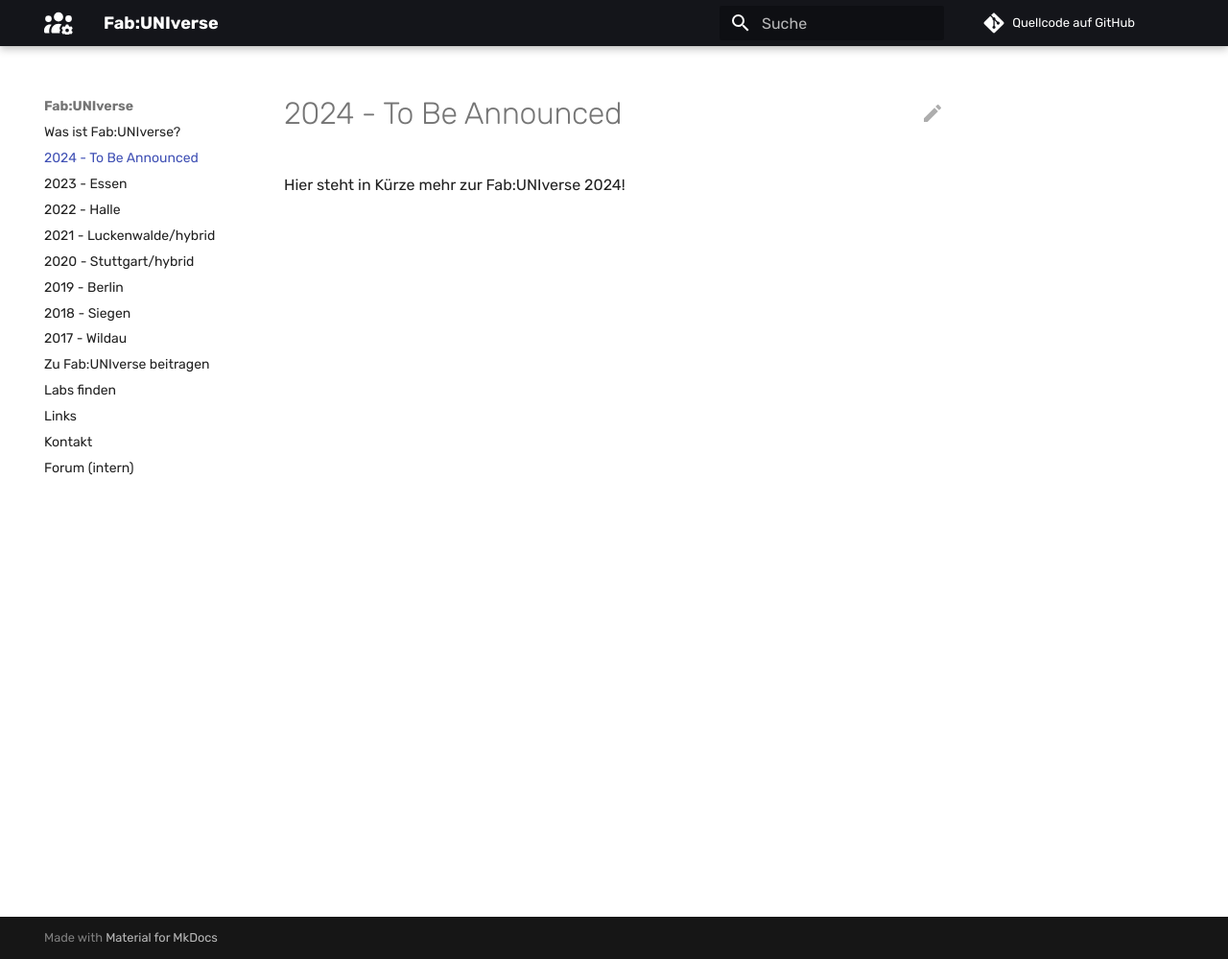
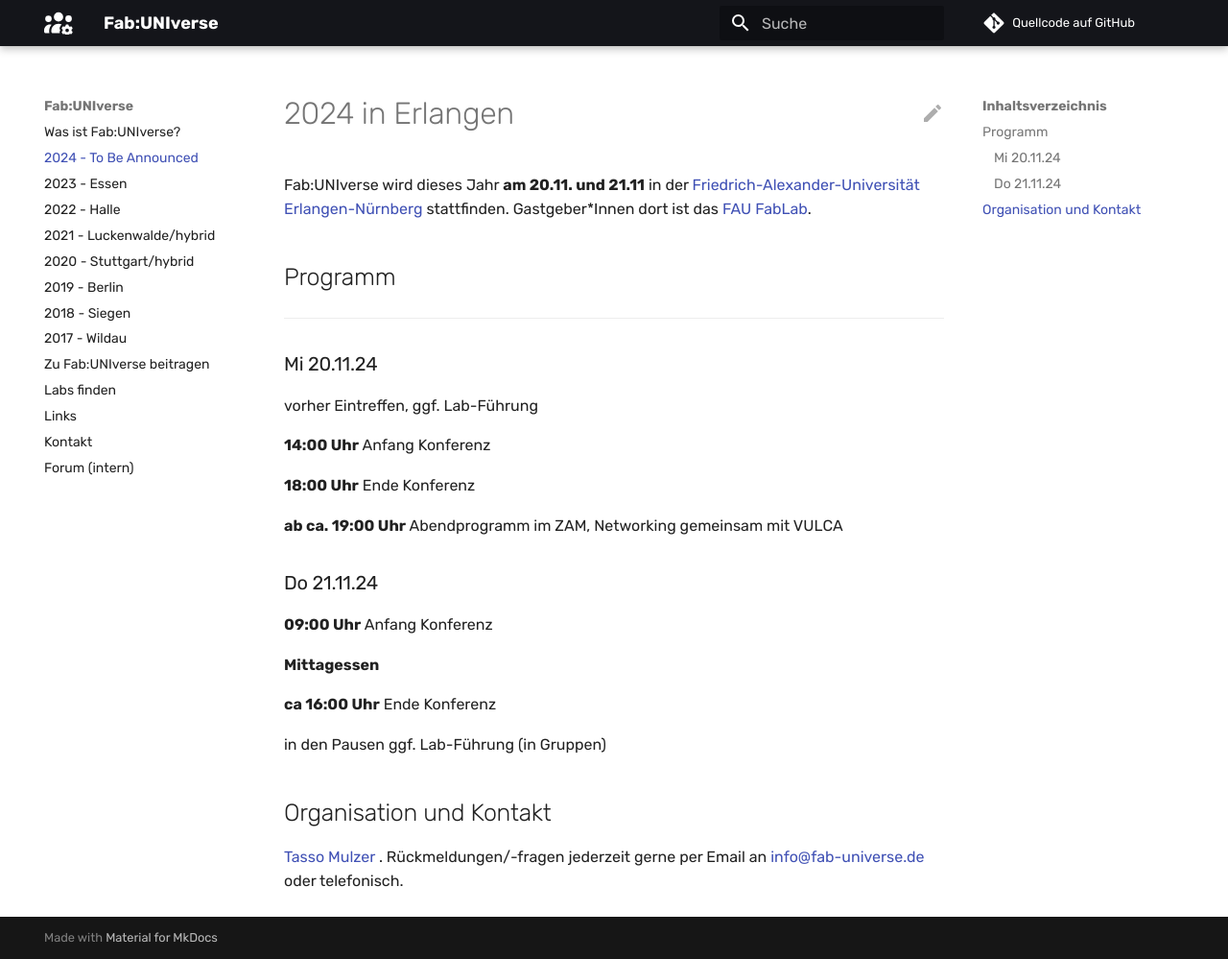
Before and after one commit to fabuniverse/website, an MkDocs documentation site: the page built from docs/2024.md, in a window 1280 px wide and 999 px high. Shown: the whole window at 96% size. Built offline with MkDocs 1.6.1 and Material for MkDocs 9.7.7, drawn with Linux system fonts in a browser that asks for light colours; comment, search, counter and statistics services are not loaded.

Commit message:
Update 2024.md
Einfach mal so ganz knapp ein paar Infos schonmal.

Bei Organisation und Kontakt weiß ich nciht genau, ob das passt oder was anderes hin soll.

```diff
--- a/docs/2024.md
+++ b/docs/2024.md
@@ -1 +1,33 @@
-Hier steht in Kürze mehr zur Fab:UNIverse 2024!
+# 2024 in Erlangen
+
+Fab:UNIverse wird dieses Jahr **am 20.11. und 21.11** in der [Friedrich-Alexander-Universität Erlangen-Nürnberg](https://www.fau.de/) stattfinden. Gastgeber\*Innen dort ist das [FAU FabLab](https://fablab.fau.de/).
+
+## Programm
+
+----
+
+### Mi 20.11.24
+
+vorher Eintreffen, ggf. Lab-Führung
+
+**14:00 Uhr** Anfang Konferenz
+
+**18:00 Uhr** Ende Konferenz
+
+**ab ca. 19:00 Uhr** Abendprogramm im ZAM, Networking gemeinsam mit VULCA
+
+
+### Do 21.11.24
+
+**09:00 Uhr** Anfang Konferenz
+
+**Mittagessen**
+
+**ca 16:00 Uhr** Ende Konferenz
+
+in den Pausen ggf. Lab-Führung (in Gruppen)
+
+
+## Organisation und Kontakt
+
+[Tasso Mulzer ](https://www.bht-berlin.de/people/detail/1487). Rückmeldungen/-fragen jederzeit gerne per Email an [info@fab-universe.de](mailto:info@fab-universe.de) oder telefonisch.
```
